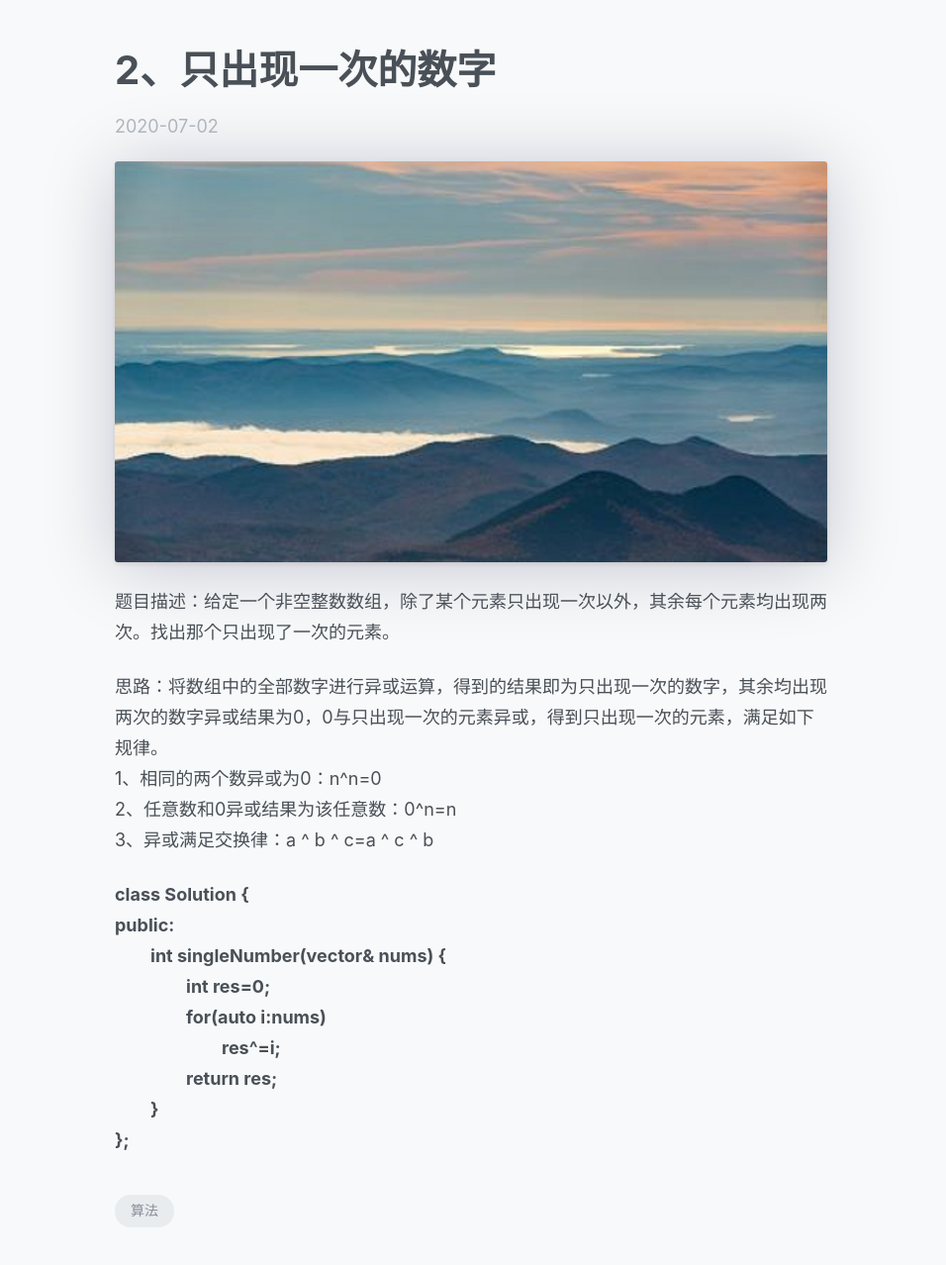
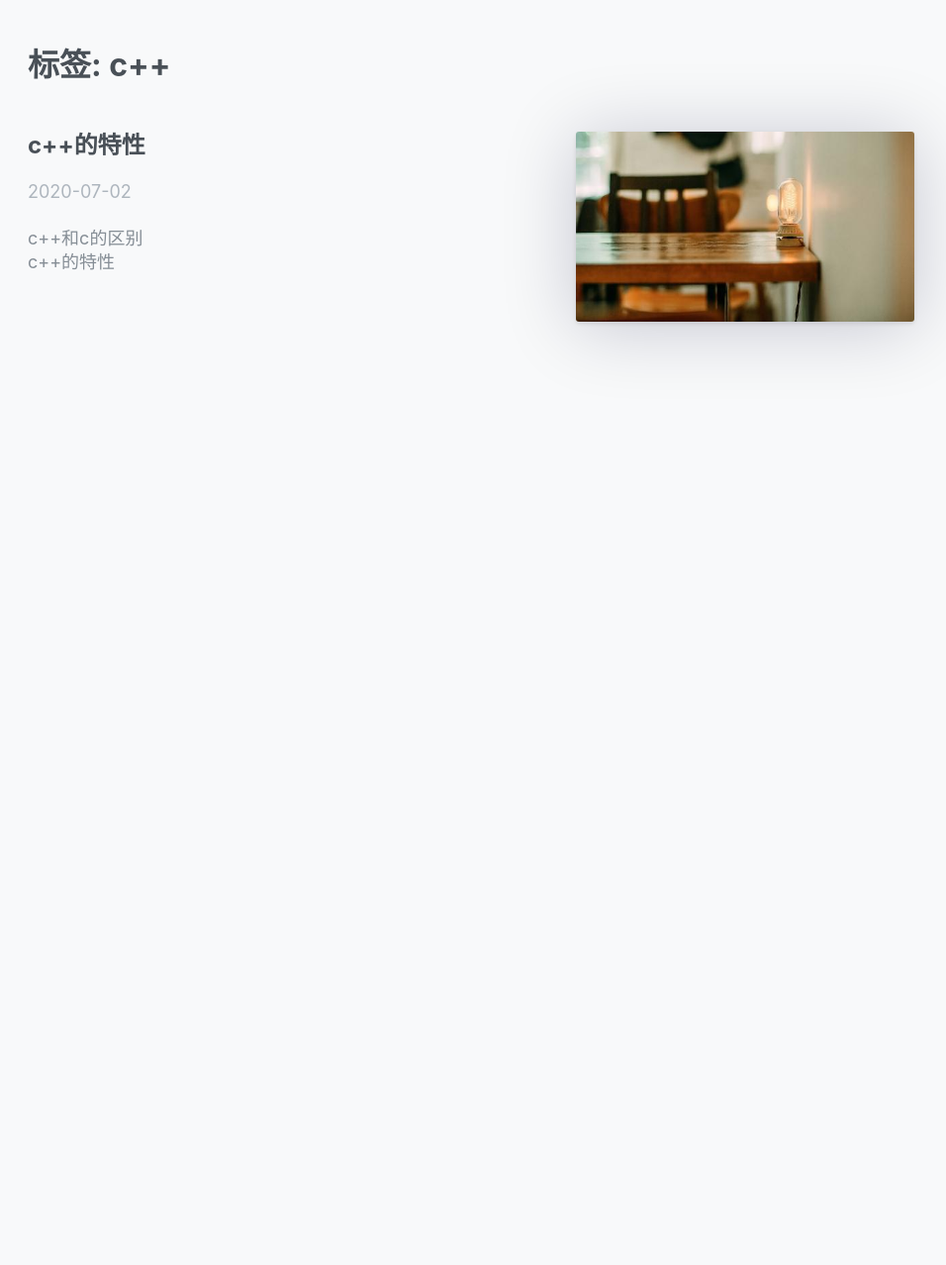
Before and after one commit to wtingfeng/wtingfeng.github.io, a plain HTML site: page tag/QPPfaiqeH/index.html in a window 1280 px wide. Shown: the full height of the page at 99% size, 324-1280 px from the left. After the commit the page ends 800 px from the top, so only its background shows below. Drawn offline with nearby package versions, Linux system fonts and the light colour scheme.

Commit message:
update from gridea: 2020-07-02 18:11:10

```diff
--- a/atom.xml
+++ b/atom.xml
@@ -2,7 +2,7 @@
 <feed xmlns="http://www.w3.org/2005/Atom">
     <id>https://wtingfeng.github.io</id>
     <title>菜菜成长之路</title>
-    <updated>2020-07-02T10:10:20.086Z</updated>
+    <updated>2020-07-02T10:11:09.822Z</updated>
     <generator>https://github.com/jpmonette/feed</generator>
     <link rel="alternate" href="https://wtingfeng.github.io"/>
     <link rel="self" href="https://wtingfeng.github.io/atom.xml"/>
--- a/post/2zhi-chu-xian-yi-ci-de-shu-zi/index.html
+++ b/tag/QPPfaiqeH/index.html
@@ -3,12 +3,12 @@
   <head>
     <meta charset="utf-8" >
 
-<title>2、只出现一次的数字 | 菜菜成长之路</title>
+<title>c++ | 菜菜成长之路</title>
 
 <meta name="viewport" content="width=device-width, initial-scale=1, maximum-scale=1, user-scalable=no">
 
 <link rel="stylesheet" href="https://cdn.jsdelivr.net/npm/@fortawesome/fontawesome-free@5.12.0/css/all.min.css">
-<link rel="shortcut icon" href="https://wtingfeng.github.io/favicon.ico?v=1593684615780">
+<link rel="shortcut icon" href="https://wtingfeng.github.io/favicon.ico?v=1593684665962">
 <link rel="stylesheet" href="https://wtingfeng.github.io/styles/main.css">
 
 
@@ -20,10 +20,7 @@
 
 
 
-    <meta name="description" content="题目描述：给定一个非空整数数组，除了某个元素只出现一次以外，其余每个元素均出现两次。找出那个只出现了一次的元素。
-
-思路：将数组中的全部数字进行异或运算，得到的结果即为只出现一次的数字，其余均出现两次的数字异或结果为0，0与只出现一次的元素..." />
-    <meta name="keywords" content="算法" />
+    <meta name="description" content="小冯学习笔记">
   </head>
   <body>
     <div id="app" class="main">
@@ -32,7 +29,7 @@
   <div class="top-container" data-aos="fade-right">
     <div class="top-header-container">
       <a class="site-title-container" href="https://wtingfeng.github.io">
-        <img src="https://wtingfeng.github.io/images/avatar.png?v=1593684615780" class="site-logo">
+        <img src="https://wtingfeng.github.io/images/avatar.png?v=1593684665962" class="site-logo">
         <h1 class="site-title">菜菜成长之路</h1>
       </a>
       <div class="menu-btn" @click="menuVisible = !menuVisible">
@@ -101,46 +98,35 @@
 
       <div class="main-container">
         <div class="content-container" data-aos="fade-up">
-          <div class="post-detail">
-            <h2 class="post-title">2、只出现一次的数字</h2>
-            <div class="post-date">2020-07-02</div>
+          <h2 class="current-tag">标签: c++</h2>
 
-              <div class="feature-container" style="background-image: url('https://wtingfeng.github.io/post-images/2zhi-chu-xian-yi-ci-de-shu-zi.jpg')">
+            <article class="post-item">
+              <div class="left">
+                <a href="https://wtingfeng.github.io/post/cde-te-xing/">
+                  <h2 class="post-title">c++的特性</h2>
+                </a>
+                <div class="post-date">
+                  2020-07-02
+                </div>
+                <div class="post-abstract">
+                  <p>c++和c的区别<br>
+c++的特性</p>
+
+                </div>
               </div>
 
-            <div class="post-content" v-pre>
-              <p>题目描述：给定一个非空整数数组，除了某个元素只出现一次以外，其余每个元素均出现两次。找出那个只出现了一次的元素。</p>
-<!-- more -->
-<p>思路：将数组中的全部数字进行异或运算，得到的结果即为只出现一次的数字，其余均出现两次的数字异或结果为0，0与只出现一次的元素异或，得到只出现一次的元素，满足如下规律。<br>
-1、相同的两个数异或为0：n^n=0<br>
-2、任意数和0异或结果为该任意数：0^n=n<br>
-3、异或满足交换律：a ^ b ^ c=a ^ c ^ b</p>
-<!-- more -->
-<p><strong>class Solution {<br>
-public:<br>
-    int singleNumber(vector<int>&amp; nums) {<br>
-        int res=0;<br>
-        for(auto i:nums)<br>
-            res^=i;<br>
-        return res;<br>
-    }<br>
-};</strong></p>
+                <a class="right" href="https://wtingfeng.github.io/post/cde-te-xing/">
+                  <div class="feature-container" style="background-image: url('https://wtingfeng.github.io/post-images/cde-te-xing.jpg')">
+                  </div>
+                </a>
 
-            </div>
-
-              <div class="tag-container">
-
-                  <a href="https://wtingfeng.github.io/tag/cB4QB3H_s/" class="tag">
-                    算法
-                  </a>
-
-              </div>
+            </article>
 
 
+          <div class="pagination-container">
 
 
-
-          </div>
+</div>
 
         </div>
       </div>
```
Also changed, not shown: archives/index.html (+2 -2 lines), index.html (+2 -2 lines), post/1gua-hao-pei-dui-wen-ti/index.html (+2 -2 lines), post/3zhi-chu-xian-yi-ci-de-shu-zi-ii/index.html (+2 -2 lines), post/cde-te-xing/index.html (+11 -3 lines), tag/cB4QB3H_s/index.html (+2 -2 lines), tags/index.html (+4 -2 lines).
